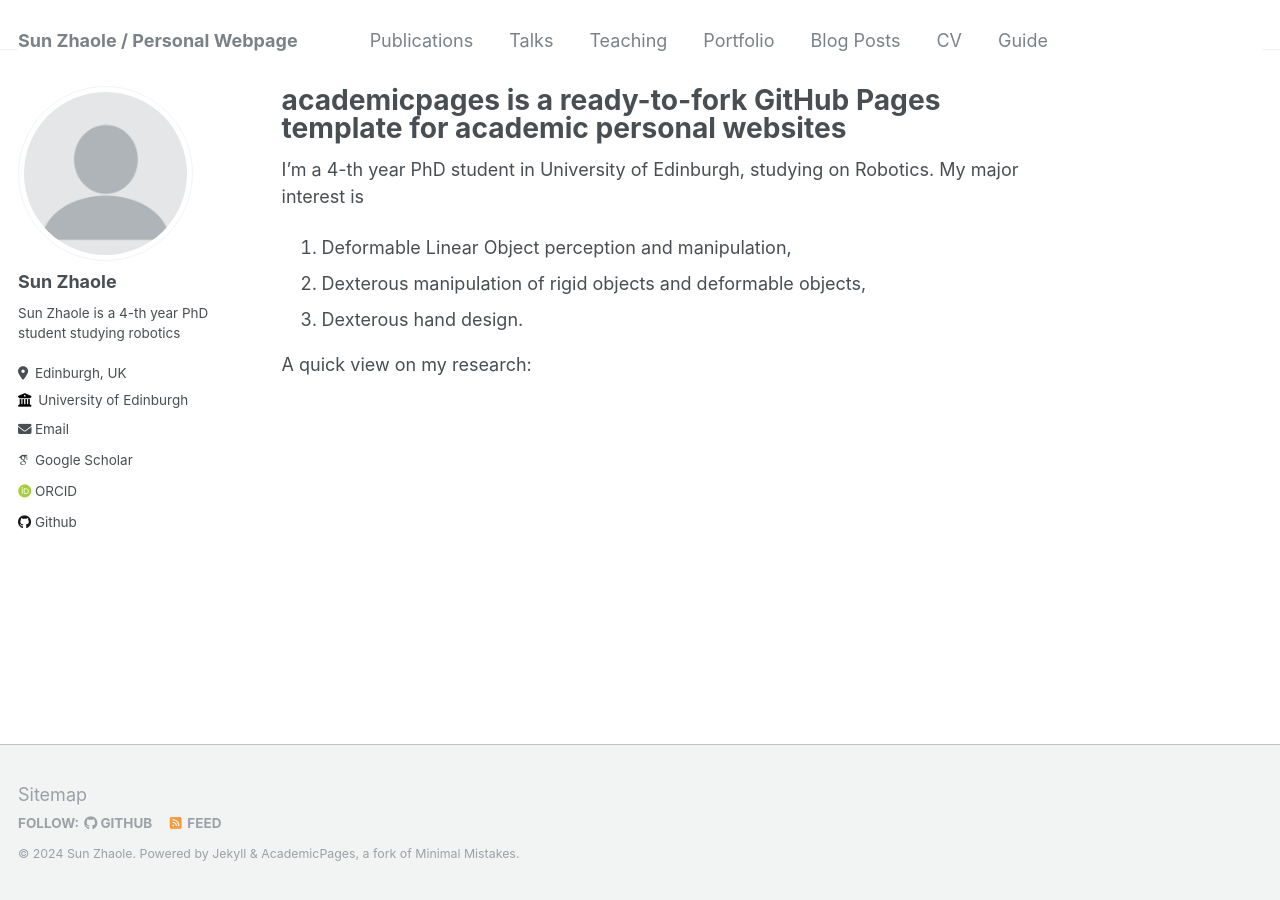
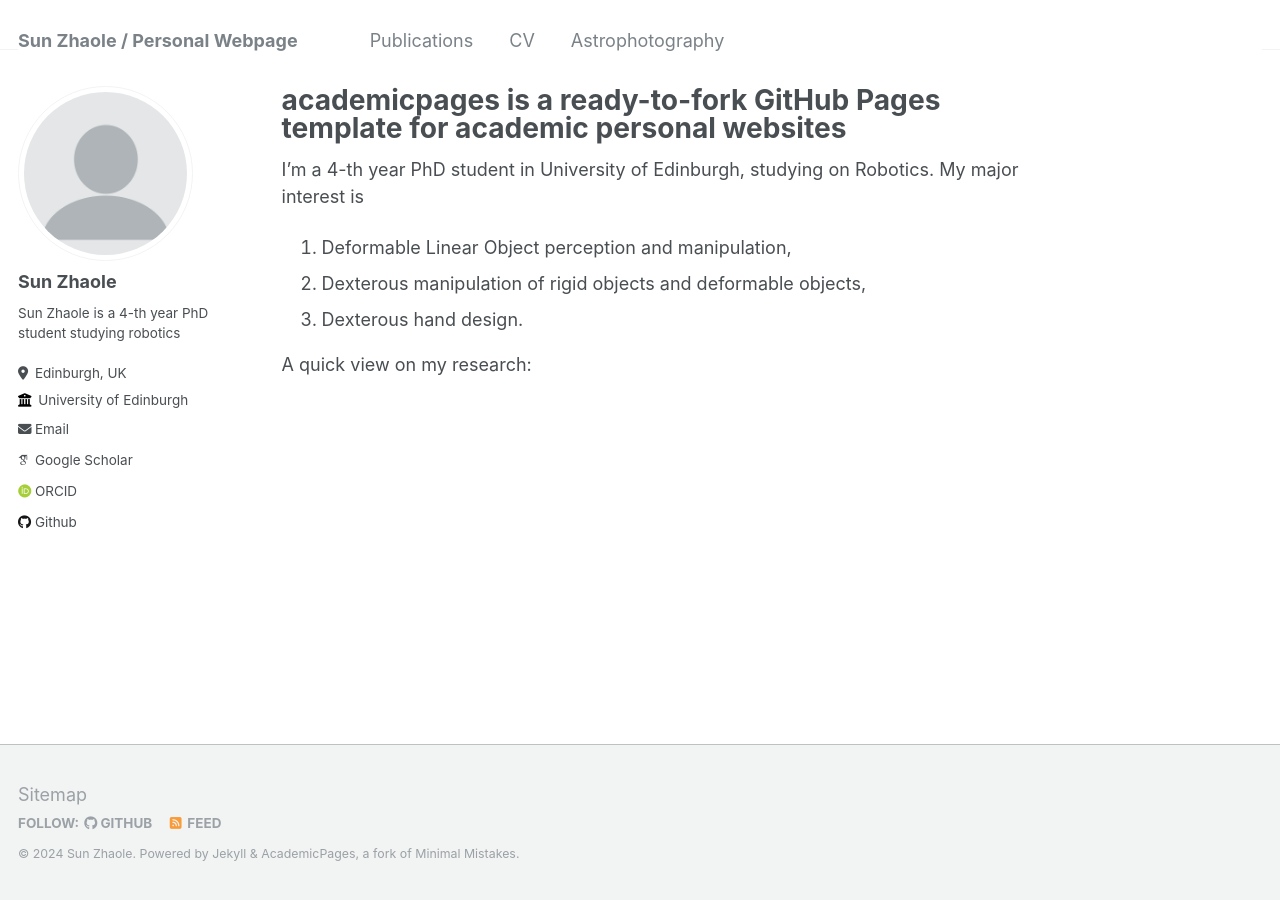
Before and after one commit to SunZhaole/sunzhaole.github.io, a Jekyll site: the page built from _pages/about.md, in a window 1280 px wide. Built offline with Jekyll 4.4.1, drawn with Linux system fonts in a browser that asks for light colours; some web fonts are replaced; part of the change alters nothing that is shown.

Commit message:
remove blog, teaching, etc, and add Astrophotography in navigation

```diff
--- a/_data/navigation.yml
+++ b/_data/navigation.yml
@@ -3,20 +3,20 @@ main:
   - title: "Publications"
     url: /publications/
 
-  - title: "Talks"
-    url: /talks/
+  # - title: "Talks"
+  #   url: /talks/
 
-  - title: "Teaching"
-    url: /teaching/
+  # - title: "Teaching"
+  #   url: /teaching/
 
-  - title: "Portfolio"
-    url: /portfolio/
+  # - title: "Portfolio"
+  #   url: /portfolio/
 
-  - title: "Blog Posts"
-    url: /year-archive/
+  # - title: "Blog Posts"
+  #   url: /year-archive/
 
   - title: "CV"
     url: /cv/
 
-  - title: "Guide"
-    url: /markdown/
+  - title: "Astrophotography"
+    url: /astrophotography/
```
